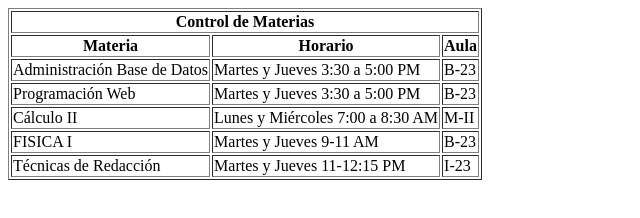
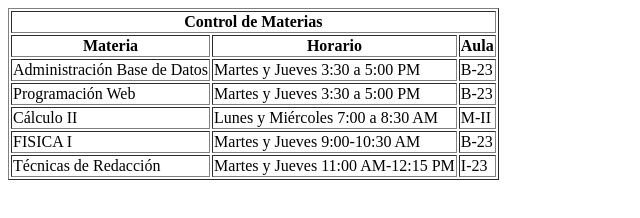
Before and after one commit to x-AbsolutZero-x/Portafolio_PW0219_-user_carnet, a plain HTML site: page Laboratorios/Laboratorio1/Ejercicio2.html in a window 1280 px wide. Shown: the whole page, without its empty margins (0-640 px from the left). Drawn offline with Linux system fonts and the light colour scheme.

Commit message:
Control de materias

```diff
--- a/Laboratorios/Laboratorio1/Ejercicio2.html
+++ b/Laboratorios/Laboratorio1/Ejercicio2.html
@@ -29,11 +29,11 @@
             </tr>
 
             <tr>
-                <td> FISICA I </td> <td>Martes y Jueves 9-11 AM</td> <td>B-23</td>
+                <td> FISICA I </td> <td>Martes y Jueves 9:00-10:30 AM</td> <td>B-23</td>
             </tr>
 
             <tr>
-                    <td> Técnicas de Redacción </td> <td>Martes y Jueves 11-12:15 PM</td> <td>I-23</td>
+                    <td> Técnicas de Redacción </td> <td>Martes y Jueves 11:00 AM-12:15 PM</td> <td>I-23</td>
             </tr>
 
         </tbody>
```
